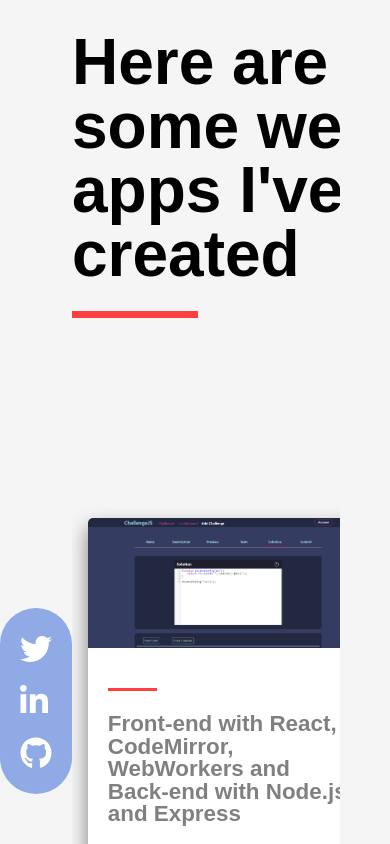
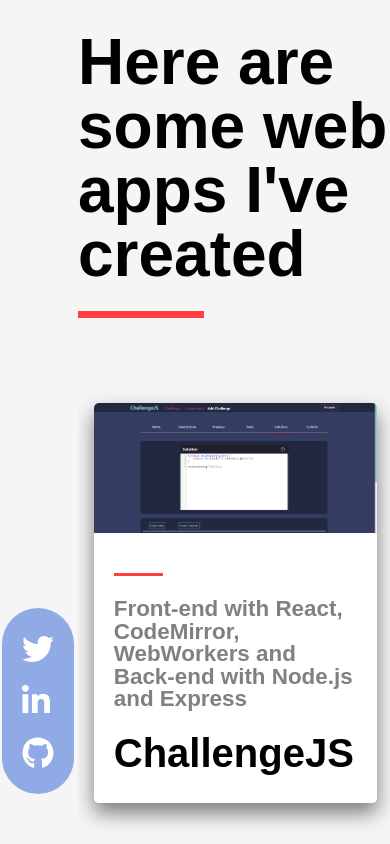
Before and after one commit to Anubhav311/mysite, a React (Create React App) app: page /projects in a window 390 px wide. Built offline with nearby package versions, Linux system fonts and the light colour scheme.

Commit message:
made projects responsive

```diff
--- a/src/components/projects/projects.css
+++ b/src/components/projects/projects.css
@@ -8,6 +8,12 @@
     margin: 0 50px 0 auto;
     overflow: auto;
     height: 100%;
+}
+
+@media (max-width: 900px) {
+  .projects-page-container {
+    margin: 0 0 0 auto;
+  }
 }
 
 .projects-page-heading {
@@ -35,6 +41,12 @@
     overflow: auto;
     height: 100%;
     padding-right: 1px;
+}
+
+@media (max-width: 900px) {
+  .projects-heading-container {
+    margin: 0 0 0 auto;
+  }
 }
 
 .projects-page-heading::after {
@@ -91,9 +103,10 @@
     overflow: hidden;
     margin-bottom: 100px;
   }
+
   @media (max-width: 800px) {
     .projects .project-container {
-      margin-bottom: 85px;
+      margin: 85px auto;
       width: 70%;
     }
   }
@@ -167,7 +180,7 @@
 @media (max-width: 900px) {
   .bottom-nav-projects {
       font-size: 4rem;
-      margin: 100px auto 200px;
+      margin: 100px auto 100px;
   }
 }
 
```
